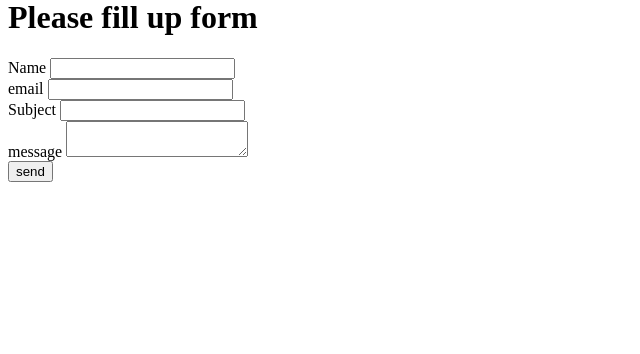
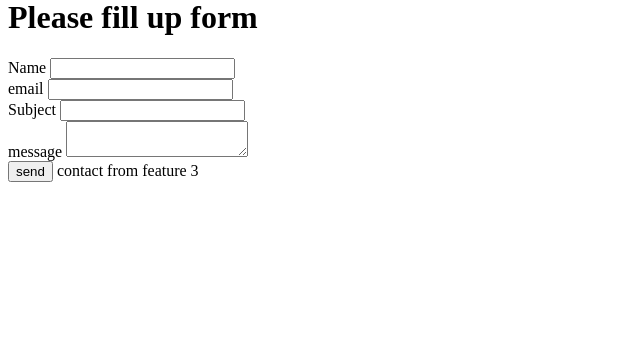
Before and after one commit to BabuTUl/learn_html, a PHP site: page /contact.php in a window 1280 px wide. Shown: the part 67-421 px from the top of the page, without its empty margins (0-640 px from the left). Run offline with PHP 8.4, Linux system fonts and the light colour scheme.

Commit message:
Update contact.php
change from feature3

```diff
--- a/views/contact.php
+++ b/views/contact.php
@@ -18,6 +18,7 @@
 	</div>
 	<div>
 		<button>send</button>
+		contact from feature 3
 	</div>
 
 </form>
```
